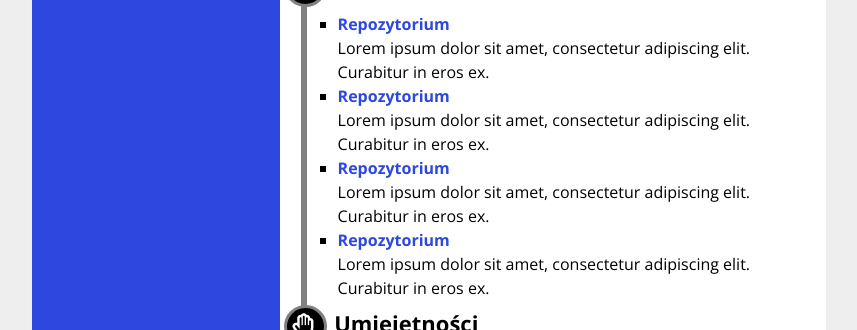
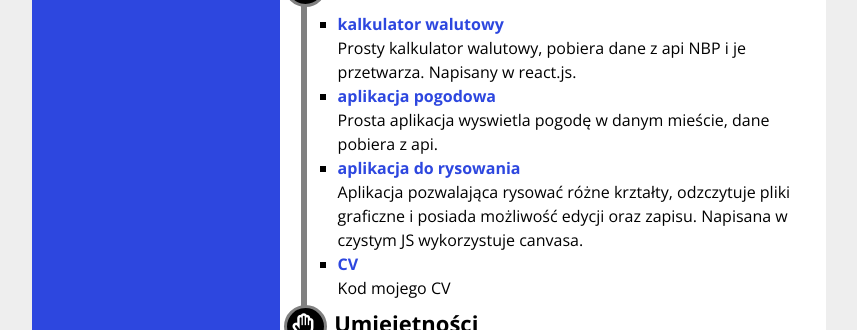
Before and after one commit to ZbigniewOstapowicz/Curriculum-Vitae, a website: page src/templates/index.html in a window 1280 px wide. Shown: the part 470-800 px from the top of the page, without its empty margins (211-1068 px from the left). Drawn offline with nearby package versions, Linux system fonts and the light colour scheme; files that its build step writes are made by us from their sources.

Commit message:
add repo tex in html

```diff
--- a/src/templates/components/main.html
+++ b/src/templates/components/main.html
@@ -41,27 +41,28 @@
      </h2>
      <ul class="main__list list">
          <li class="list__item">
-             <strong><a class="main__link" href="https://github.com/username/repo">Repozytorium</a></strong>
+             <strong><a class="main__link" href="https://github.com/ZbigniewOstapowicz/CurrencyCalculator">kalkulator walutowy</a></strong>
              <div class="position-description">
-                 Lorem ipsum dolor sit amet, consectetur adipiscing elit. Curabitur in eros ex.
+                 Prosty kalkulator walutowy, pobiera dane z api NBP i je przetwarza. Napisany w react.js.
              </div>
          </li>
          <li class="list__item">
-             <strong><a class="main__link" href="https://github.com/username/repo">Repozytorium</a></strong>
+             <strong><a class="main__link" href="https://github.com/ZbigniewOstapowicz/WeatherAppInReact">aplikacja pogodowa</a></strong>
              <div class="position-description">
-                 Lorem ipsum dolor sit amet, consectetur adipiscing elit. Curabitur in eros ex.
+                 Prosta aplikacja wyswietla pogodę w danym mieście, dane pobiera z api.
              </div>
          </li>
          <li class="list__item">
-             <strong><a class="main__link" href="https://github.com/username/repo">Repozytorium</a></strong>
+             <strong><a class="main__link" href="https://github.com/ZbigniewOstapowicz/Paint.js">aplikacja do rysowania</a></strong>
              <div class="position-description">
-                 Lorem ipsum dolor sit amet, consectetur adipiscing elit. Curabitur in eros ex.
+                 Aplikacja pozwalająca rysować różne krztałty, odzczytuje pliki graficzne i posiada możliwość edycji
+                 oraz zapisu. Napisana w czystym JS wykorzystuje canvasa.
              </div>
          </li>
          <li class="list__item">
-             <strong><a class="main__link" href="https://github.com/username/repo">Repozytorium</a></strong>
+             <strong><a class="main__link" href="https://github.com/ZbigniewOstapowicz/Curriculum-Vitae">CV</a></strong>
              <div class="position-description">
-                 Lorem ipsum dolor sit amet, consectetur adipiscing elit. Curabitur in eros ex.
+                 Kod mojego CV
              </div>
          </li>
      </ul>
```
